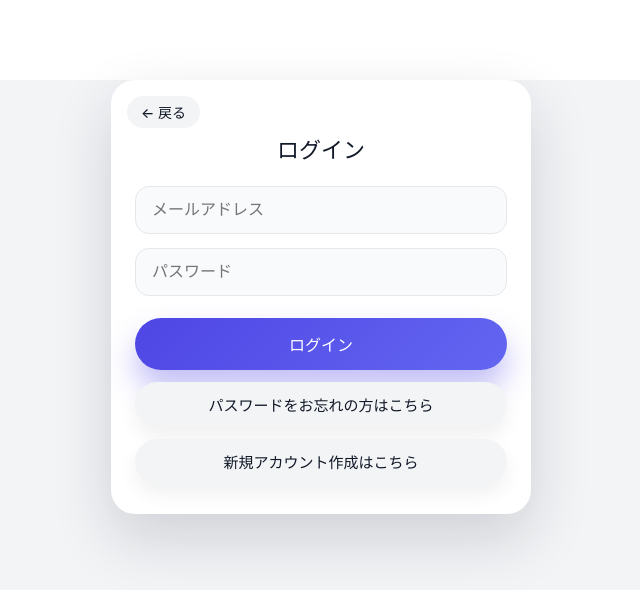
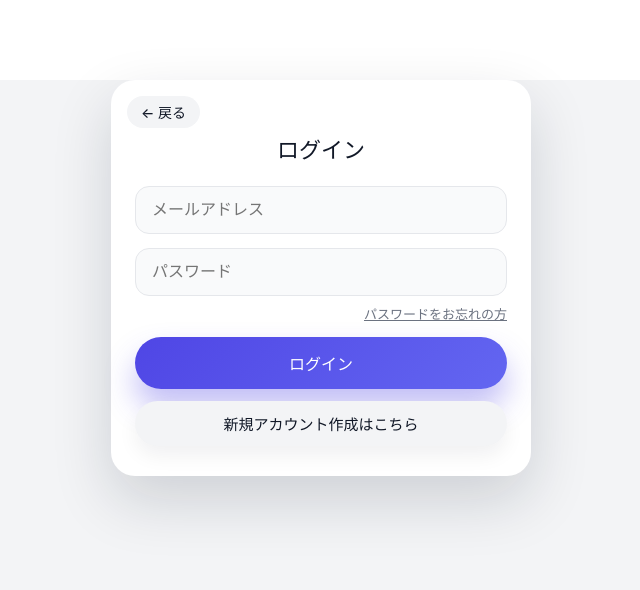
Before and after one commit to y-Hiyori/office-nagazon-pay, a React (Vite) app: page /login in a window 1280 px wide. Shown: the top 590 px of the page, without its empty margins (319-959 px from the left). Built offline with nearby package versions, Linux system fonts and the light colour scheme; no server answers; the database is empty.

Commit message:
tweak login forgot password link

```diff
--- a/src/pages/Login.css
+++ b/src/pages/Login.css
@@ -155,3 +155,25 @@
   transform: translateY(0);
   box-shadow: 0 6px 12px rgba(15, 23, 42, 0.04);
 }
+/* パスワードを忘れた方リンク（右端に小さく） */
+.login-forgot-row {
+  width: 100%;
+  margin-top: -6px;      /* パスワード入力との距離を少し詰める */
+  margin-bottom: 6px;    /* エラー文との間に少しだけ余白 */
+  display: flex;
+  justify-content: flex-end;
+}
+
+.login-forgot-link {
+  border: none;
+  background: transparent;
+  padding: 0;
+  font-size: 13px;
+  color: #6b7280;
+  cursor: pointer;
+  text-decoration: underline;
+}
+
+.login-forgot-link:hover {
+  color: #4f46e5;
+}
--- a/src/pages/Login.tsx
+++ b/src/pages/Login.tsx
@@ -60,21 +60,24 @@ function Login() {
         onChange={(e) => setPassword(e.target.value)}
       />
 
+      {/* ★ パスワードを忘れた方（右下に小さく表示） */}
+      <div className="login-forgot-row">
+        <button
+          type="button"
+          className="login-forgot-link"
+          onClick={handleGoForgotPassword}
+        >
+          パスワードをお忘れの方
+        </button>
+      </div>
+
       {error && <p className="login-error">{error}</p>}
 
       <button className="login-button" onClick={handleLogin}>
         ログイン
       </button>
 
-      {/* ★ ここだけ変更 */}
-      <button
-        className="login-link"
-        type="button"
-        onClick={handleGoForgotPassword}
-      >
-        パスワードをお忘れの方はこちら
-      </button>
-
+      {/* 新規登録ボタンは今まで通り大きいボタン */}
       <button className="login-link" onClick={() => navigate("/signup")}>
         新規アカウント作成はこちら
       </button>
--- a/src/pages/ResetPassword.tsx
+++ b/src/pages/ResetPassword.tsx
@@ -49,7 +49,7 @@ function ResetPassword() {
     <div className="login-container">
       {/* ← 戻る */}
       <button className="login-back" onClick={() => navigate("/login")}>
-        ← ログインに戻る
+        ← 戻る
       </button>
 
       <h1 className="login-title">パスワード変更</h1>
```
